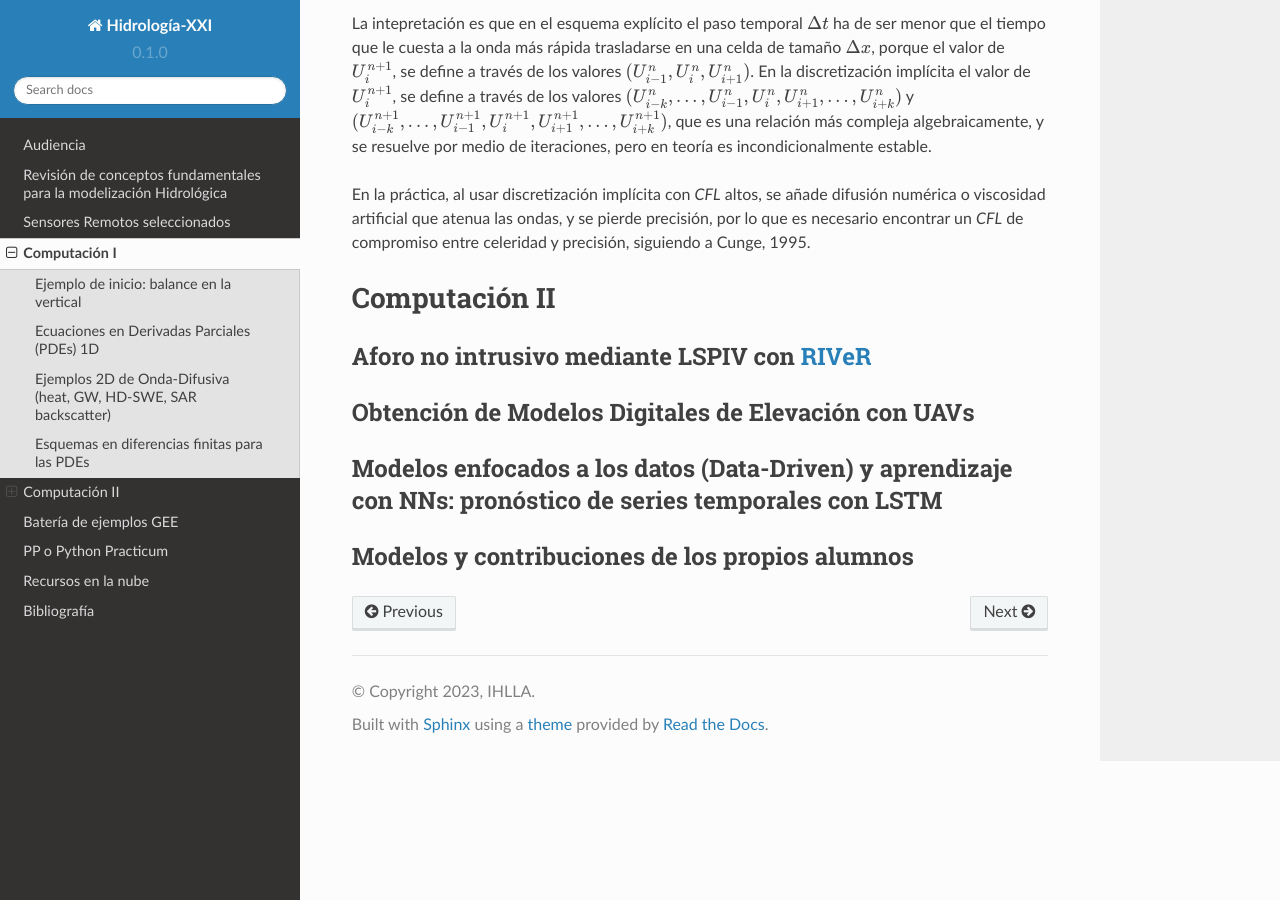
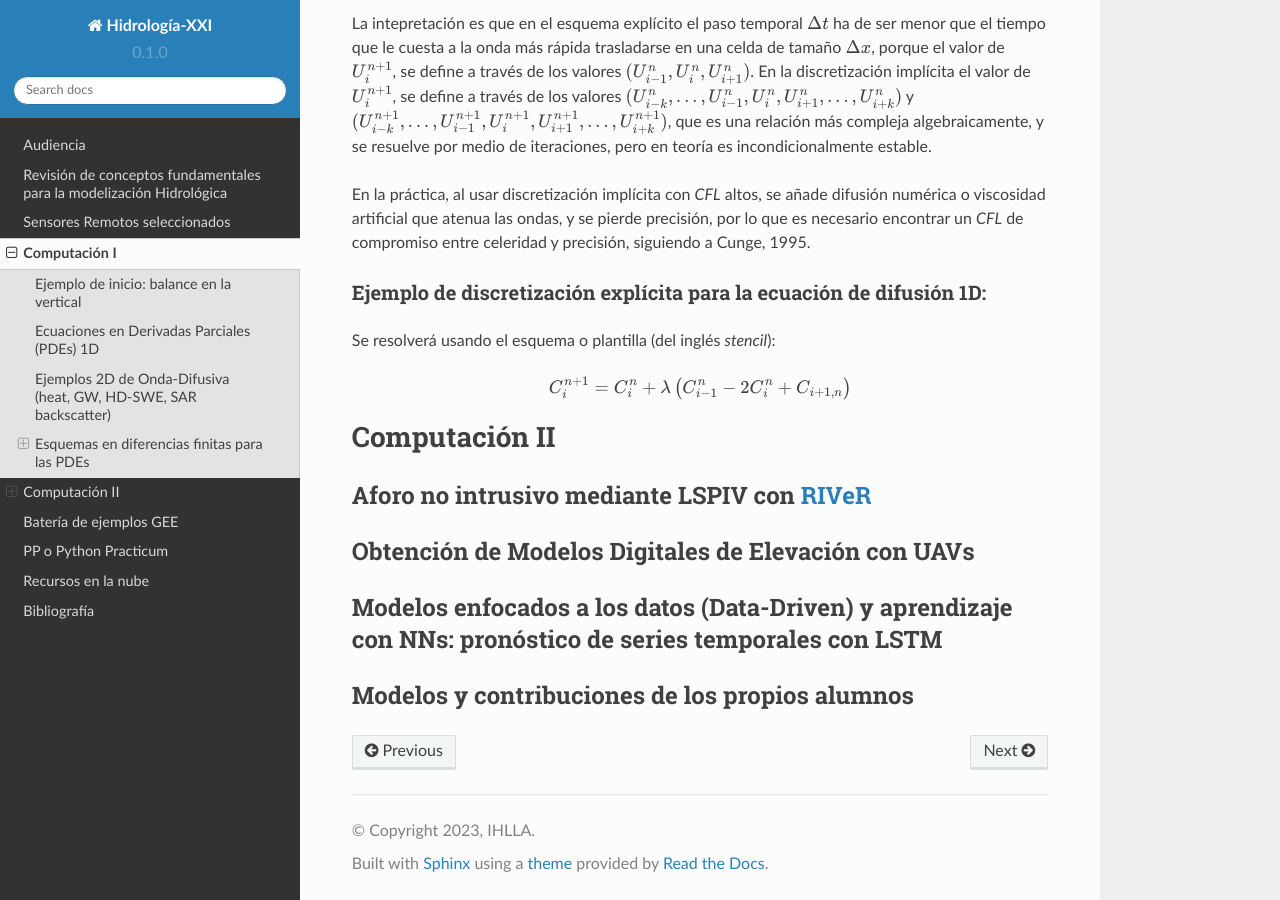
Before and after one commit to ivillamadrid/HidrologiaXXI, a Sphinx documentation site: the page built from docs/source/computacion.rst, in a window 1280 px wide and 900 px high, scrolled down 2957 px. Built offline with Sphinx 7.4.7 and the Read the Docs theme 2.0.0, drawn with Linux system fonts in a browser that asks for light colours.

Commit message:
Update computacion.rst

```diff
--- a/docs/source/computacion.rst
+++ b/docs/source/computacion.rst
@@ -133,6 +133,12 @@ se define a través de los valores :math:`(U_{i-k}^n, ..., U_{i-1}^n, U_{i}^n ,
 En la práctica, al usar discretización implícita con *CFL* altos, se añade difusión numérica o viscosidad artificial que atenua las ondas, y se pierde precisión, por lo que
 es necesario encontrar un *CFL* de compromiso entre celeridad y precisión, siguiendo a Cunge, 1995.
 
+Ejemplo de discretización explícita para la ecuación de difusión 1D:
+********************************************************************
+Se resolverá usando el esquema o plantilla (del inglés *stencil*):
+
+.. math:: C_i^{n+1}=C_i^n + \lambda \left( C_{i-1}^n -2C_i^n+ C_{i+1, n}\right)
+
 
 Computación II
 ==============
```
